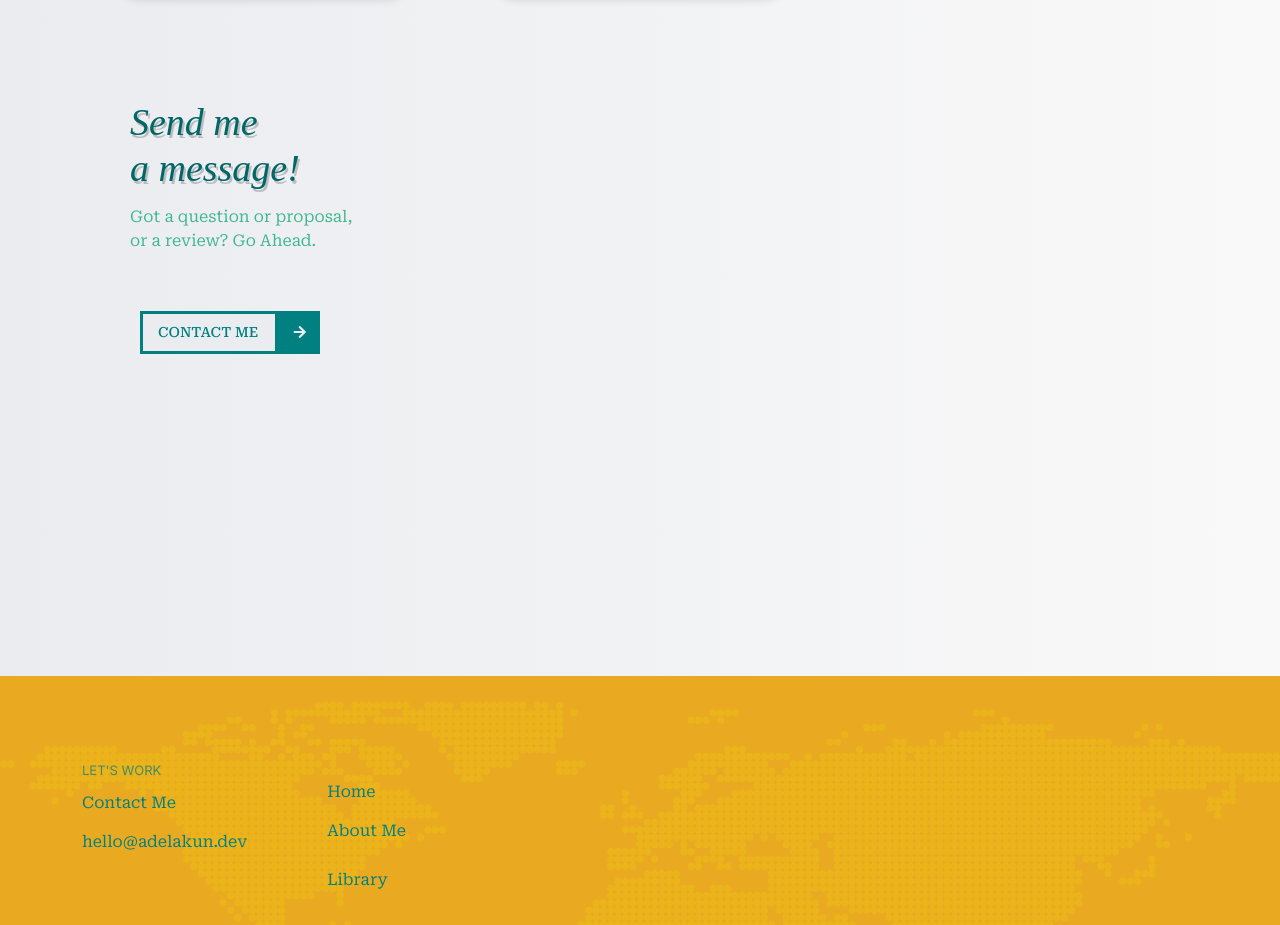
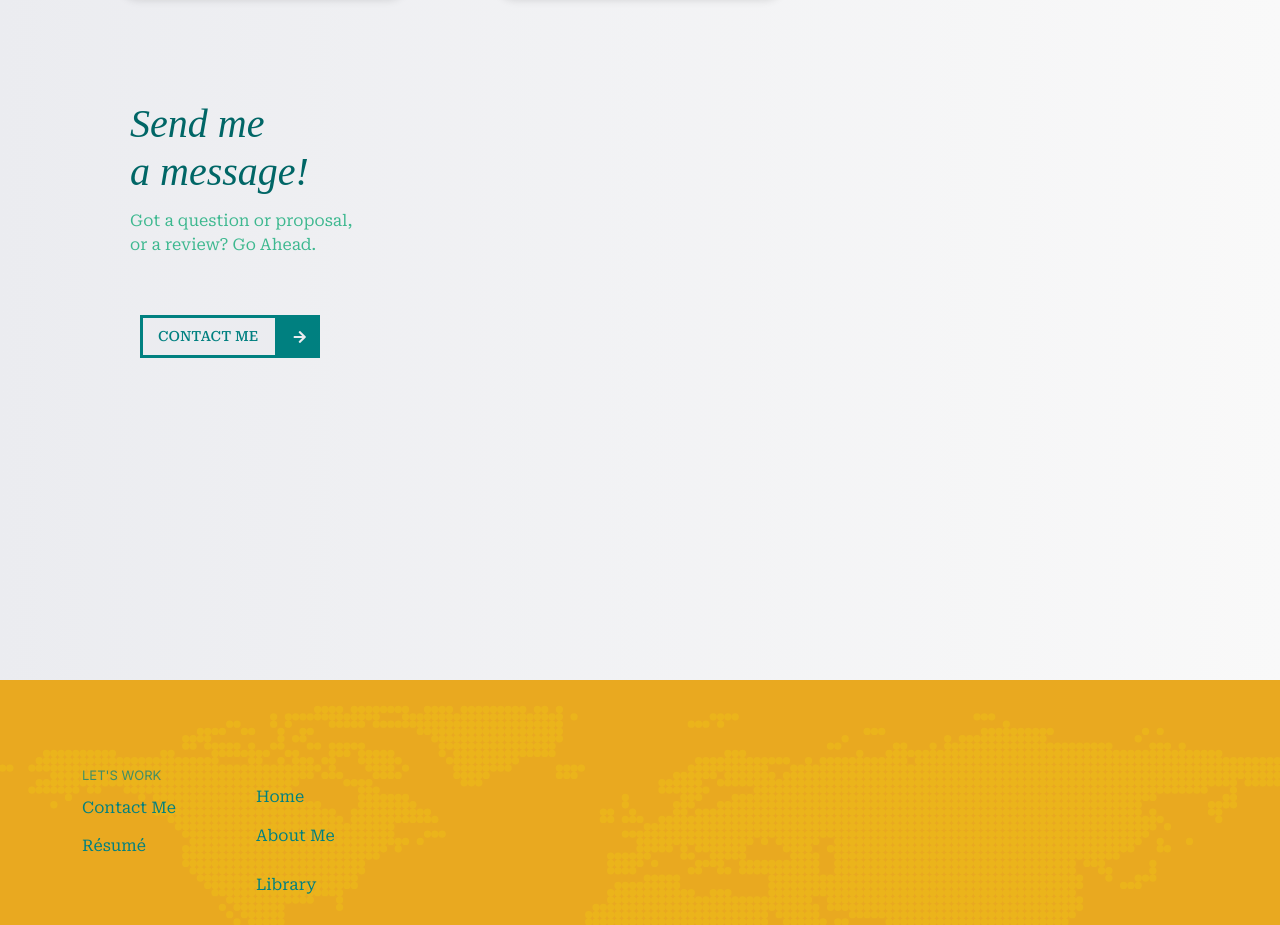
Before and after one commit to thisisadelakun/random, a React (Vite) app: page /portfolio in a window 1280 px wide. Shown: the part 3027-3952 px from the top of the page. Built offline with nearby package versions, Linux system fonts and the light colour scheme; a web font is replaced by a local one.

Commit message:
mainsped75

```diff
--- a/src/components/home/Home.css
+++ b/src/components/home/Home.css
@@ -370,12 +370,11 @@ body.theme-3 .about-img-col {
 .page-mes h1,
 .rev-mes h1,
 .my-work h1 {
-    font-size: 2.5em !important;
     padding: 5px 0;
     font-family: 'Caprasimo', cursive;
     font-style: italic !important;
     color: var(--color12);
-    text-shadow: 2px 3px 0 rgba(0, 0, 0, 0.205);
+    /* text-shadow: 2px 3px 0 rgba(0, 0, 0, 0.205); */
 }
 
 .rev-mes {
--- a/src/layout/footer/Footer.jsx
+++ b/src/layout/footer/Footer.jsx
@@ -31,8 +31,8 @@ const Footer = () => {
                             </li>
 
                             <li className="nav-item nav-item-border">
-                                <a className='nav-link' href="mailto:" target="_blank" rel="noopener noreferrer">
-                                    hello@adelakun.dev
+                                <a className='nav-link' href="" target="_blank" rel="noopener noreferrer">
+                                Résumé
                                 </a>
                             </li>
                         </div>
--- a/src/layout/navbar/NavBar.jsx
+++ b/src/layout/navbar/NavBar.jsx
@@ -162,8 +162,8 @@ const NavBar = () => {
                     </li>
 
                     <li className="nav-item nav-item-border">
-                      <a className='nav-link' href="mailto:" target="_blank" rel="noopener noreferrer">
-                        hello@adelakun.dev
+                      <a className='nav-link' href="" target="_blank" rel="noopener noreferrer">
+                        Résumé
                       </a>
                     </li>
                   </div>
```
